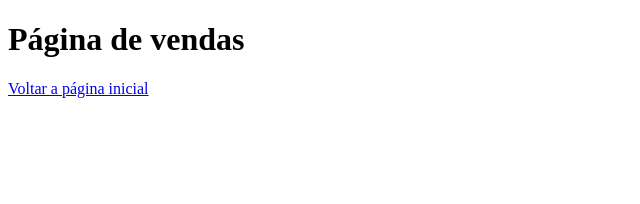
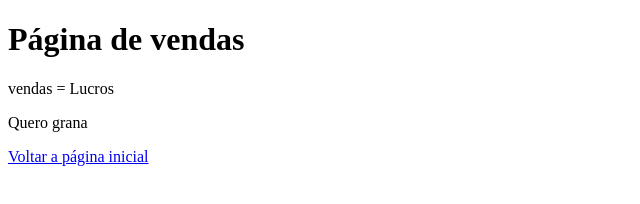
Before and after one commit to robsonjoy/aulagithub, a plain HTML site: page vendas.html in a window 1280 px wide. Shown: the whole page, without its empty margins (0-640 px from the left). Drawn offline with Linux system fonts and the light colour scheme.

Commit message:
Acrescentado paragrafos

```diff
--- a/vendas.html
+++ b/vendas.html
@@ -7,6 +7,8 @@
 <body>
 
     <h1>Página de vendas</h1>
+    <p>vendas = Lucros</p>
+    <p>Quero grana</p>
     <a href="index.html">Voltar a página inicial</a>
 </body>
 </html>
```
